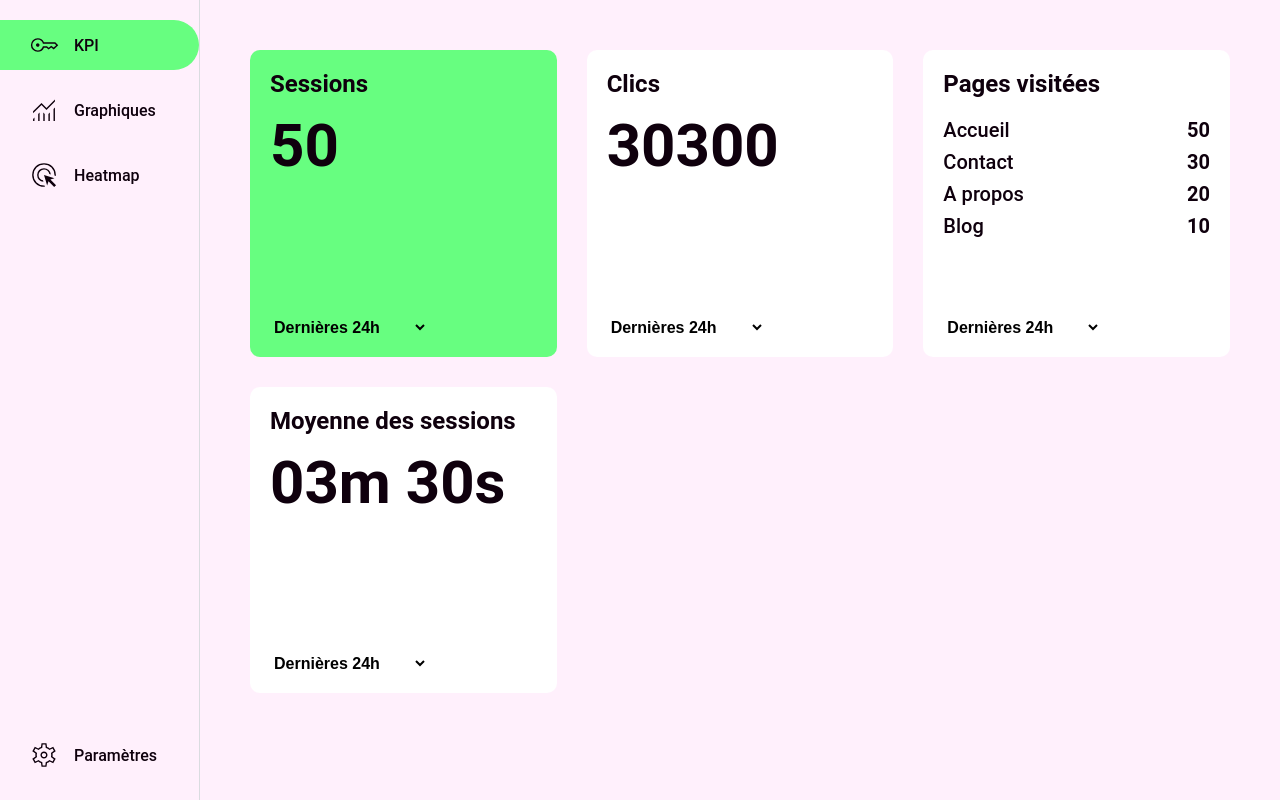
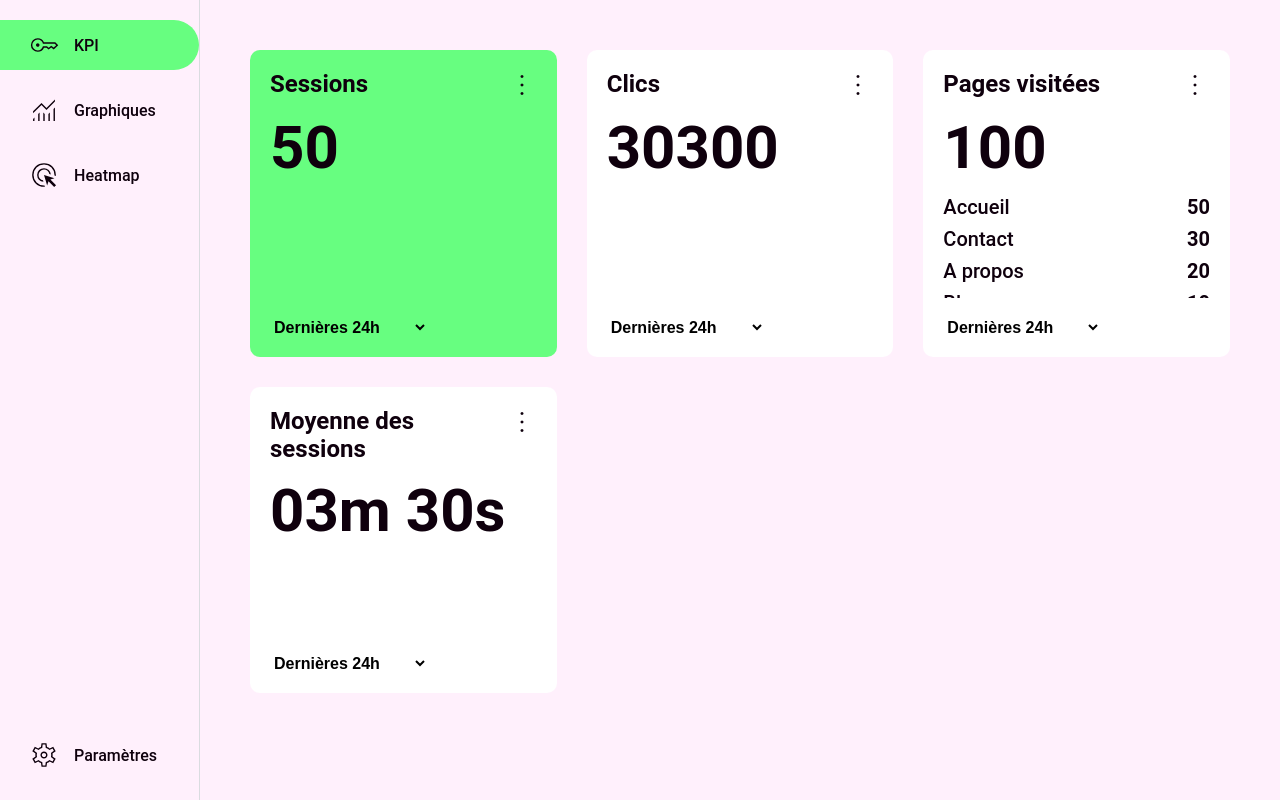
Before and after one commit to Benoitapps/ChallengeS2, a Vue app in the folder frontend/: page / in a window 1280 px wide. Built offline with nearby package versions, Linux system fonts and the light colour scheme.

Commit message:
:sparkles: Add a more menu in cards and a option to put card on favorite

```diff
--- a/frontend/src/App.vue
+++ b/frontend/src/App.vue
@@ -19,6 +19,7 @@ import Navbar from "./components/Navbar.vue";
   --primary: #67fe80;
   --secondary: #ffffff;
   --accent: #b8ffc3;
+  --error: #f23030;
 
   // Others
   --border: 1px solid #dadce0;
@@ -100,6 +101,8 @@ select {
 }
 
 main {
+  position: relative;
+  z-index: 1;
   width: calc(100% - 200px);
   min-height: 100vh;
   margin-left: 200px;
--- a/frontend/src/components/Card.vue
+++ b/frontend/src/components/Card.vue
@@ -1,9 +1,11 @@
 <script setup>
 import Keys from "./Keys.vue";
 import Chart from "./Chart.vue";
+import More from "./More.vue";
+import { ref } from "vue";
 
-const props = defineProps({
-  primary: {
+let props = defineProps({
+  favorite: {
     type: Boolean,
     default: false
   },
@@ -28,10 +30,25 @@ const props = defineProps({
     default: () => []
   }
 });
+
+let isFavorite = ref(props.favorite);
+
+if(localStorage.getItem("favorite")) {
+  isFavorite.value = true;
+}
+
+function toggleFavorite() {
+  isFavorite.value = !isFavorite.value;
+}
 </script>
 
 <template>
-<div :class="['card', {primary: props.primary}]">
+<div :class="['card', {favorite: isFavorite}]">
+  <div class="card__head">
+    <h2>{{ props.title }}</h2>
+    <More @toggleFavorite="toggleFavorite($event)"/>
+  </div>
+
   <Keys
       v-if="props.type === 'keys'"
       :title="props.title"
@@ -69,11 +86,22 @@ const props = defineProps({
   background-color: var(--secondary);
   aspect-ratio: 1/1;
   border-radius: 10px;
-  overflow-y: auto;
   padding: 1.25rem; // 20px
 
-  &.primary {
+  &.favorite {
     background-color: var(--primary) !important;
+  }
+
+  &__head {
+    display: flex;
+    justify-content: space-between;
+    align-items: flex-start;
+    width: 100%;
+    margin-bottom: 20px;
+
+    h2 {
+      color: var(--text-color);
+    }
   }
 
   &__footer {
--- a/frontend/src/components/Chart.vue
+++ b/frontend/src/components/Chart.vue
@@ -1,6 +1,6 @@
 <script setup>
 const props = defineProps({
-  primary: {
+  favorite: {
     type: Boolean,
     default: false
   },
@@ -15,7 +15,6 @@ const props = defineProps({
   <div
       class="card__body"
   >
-    <h2>{{ props.title }}</h2>
     Graphique
   </div>
 </template>
@@ -28,10 +27,6 @@ const props = defineProps({
     flex: 1;
     overflow-y: auto;
     gap: 1.25rem; // 20px
-
-    h2 {
-      color: var(--text-color);
-    }
   }
 }
 </style>
--- a/frontend/src/components/Keys.vue
+++ b/frontend/src/components/Keys.vue
@@ -1,12 +1,8 @@
 <script setup>
 const props = defineProps({
-  primary: {
+  favorite: {
     type: Boolean,
     default: false
-  },
-  title: {
-    type: String,
-    default: ""
   },
   number: {
     type: String,
@@ -23,7 +19,6 @@ const props = defineProps({
   <div
       class="card__body"
   >
-    <h2>{{ props.title }}</h2>
     <p
         class="numbers"
         v-if="props.number"
@@ -55,10 +50,6 @@ const props = defineProps({
     flex: 1;
     overflow-y: auto;
     gap: 1.25rem; // 20px
-
-    h2 {
-      color: var(--text-color);
-    }
 
     .numbers {
       font-size: 3.75rem; // 60px
--- /dev/null
+++ b/frontend/src/components/More.vue
@@ -0,0 +1,119 @@
+<script setup>
+const emit = defineEmits(["toggleFavorite"]);
+
+function openPopup(elem) {
+  closeAllPopups();
+  elem.$el.querySelector(".more__popup").style.setProperty("display", "block");
+  elem.$el.classList.add("opened");
+}
+
+function closePopup(elem) {
+  elem.$el.querySelector(".more__popup").style.removeProperty("display");
+  elem.$el.classList.remove("opened");
+}
+
+function closeAllPopups() {
+  document.querySelectorAll(".more").forEach((elem) => {
+    if(elem.classList.contains("opened")) {
+      elem.querySelector(".more__popup").style.removeProperty("display");
+      elem.classList.remove("opened");
+    }
+  });
+}
+
+function toggleFavorite() {
+  emit("toggleFavorite");
+}
+
+window.addEventListener("click", () => {
+  closeAllPopups();
+});
+</script>
+
+<template>
+  <div class="more">
+    <button class="more__button" @click.stop="openPopup(this)">
+      <svg xmlns="http://www.w3.org/2000/svg" height="48" viewBox="0 -960 960 960" width="48">
+        <path d="M479.858-160Q460-160 446-174.142q-14-14.141-14-34Q432-228 446.142-242q14.141-14 34-14Q500-256 514-241.858q14 14.141 14 34Q528-188 513.858-174q-14.141 14-34 14Zm0-272Q460-432 446-446.142q-14-14.141-14-34Q432-500 446.142-514q14.141-14 34-14Q500-528 514-513.858q14 14.141 14 34Q528-460 513.858-446q-14.141 14-34 14Zm0-272Q460-704 446-718.142q-14-14.141-14-34Q432-772 446.142-786q14.141-14 34-14Q500-800 514-785.858q14 14.141 14 34Q528-732 513.858-718q-14.141 14-34 14Z"/>
+      </svg>
+    </button>
+
+    <ul class="more__popup">
+      <li @click.stop="closePopup(this); toggleFavorite()">
+        <svg xmlns="http://www.w3.org/2000/svg" height="48" viewBox="0 -960 960 960" width="48">
+          <path d="m323-205 157-94 157 95-42-178 138-120-182-16-71-168-71 167-182 16 138 120-42 178ZM233-80l65-281L80-550l288-25 112-265 112 265 288 25-218 189 65 281-247-149L233-80Zm247-355Z"/>
+        </svg>
+        <p>Favori</p>
+      </li>
+      <li @click.stop="closePopup(this)">
+        <svg xmlns="http://www.w3.org/2000/svg" height="48" viewBox="0 -960 960 960" width="48">
+          <path d="M261-120q-24.75 0-42.375-17.625T201-180v-570h-41v-60h188v-30h264v30h188v60h-41v570q0 24-18 42t-42 18H261Zm438-630H261v570h438v-570ZM367-266h60v-399h-60v399Zm166 0h60v-399h-60v399ZM261-750v570-570Z"/>
+        </svg>
+        <p>Supprimer</p>
+      </li>
+    </ul>
+  </div>
+</template>
+
+<style scoped lang="scss">
+.more {
+  position: relative;
+  z-index: 1;
+
+  svg {
+    path {
+      fill: var(--text-color);
+    }
+  }
+
+  &__button {
+    background-color: transparent;
+    border: none;
+    cursor: pointer;
+    padding: 0;
+    margin: 0;
+    outline: none;
+    width: 30px;
+  }
+
+  &__popup {
+    display: none;
+    position: absolute;
+    z-index: 3;
+    right: 0;
+    width: 170px;
+    border-radius: 10px;
+    background-color: var(--background);
+    overflow: hidden;
+
+    li {
+      display: flex;
+      align-items: center;
+      gap: 10px;
+      padding: 15px 20px;
+      font-weight: 600;
+      cursor: pointer;
+
+      &:hover {
+        background-color: var(--accent) !important;
+      }
+
+      svg {
+        width: 25px;
+      }
+
+      &:last-child {
+        svg {
+          path {
+            fill: var(--error);
+          }
+        }
+
+        p {
+          color: var(--error) !important;
+        }
+      }
+    }
+  }
+}
+</style>
--- a/frontend/src/components/Navbar.vue
+++ b/frontend/src/components/Navbar.vue
@@ -122,6 +122,12 @@ onMounted(() => {
 
         &.selected {
           background-color: var(--primary);
+
+          a {
+            &:hover {
+              background-color: var(--primary) !important;
+            }
+          }
         }
       }
     }
--- a/frontend/src/views/KPI.vue
+++ b/frontend/src/views/KPI.vue
@@ -47,7 +47,7 @@ let visitedPages = ref(
   <main class="kpi">
     <div class="kpi__container">
       <Card
-          :primary="true"
+          :favorite="true"
           :title="'Sessions'"
           :type="'keys'"
           :number="'50'"
@@ -64,6 +64,7 @@ let visitedPages = ref(
       <Card
           :title="'Pages visitées'"
           :type="'keys'"
+          :number="'100'"
           :list="visitedPages"
           :periods="periods"
       />
```
Also changed, not shown: frontend/src/components/README.md.
